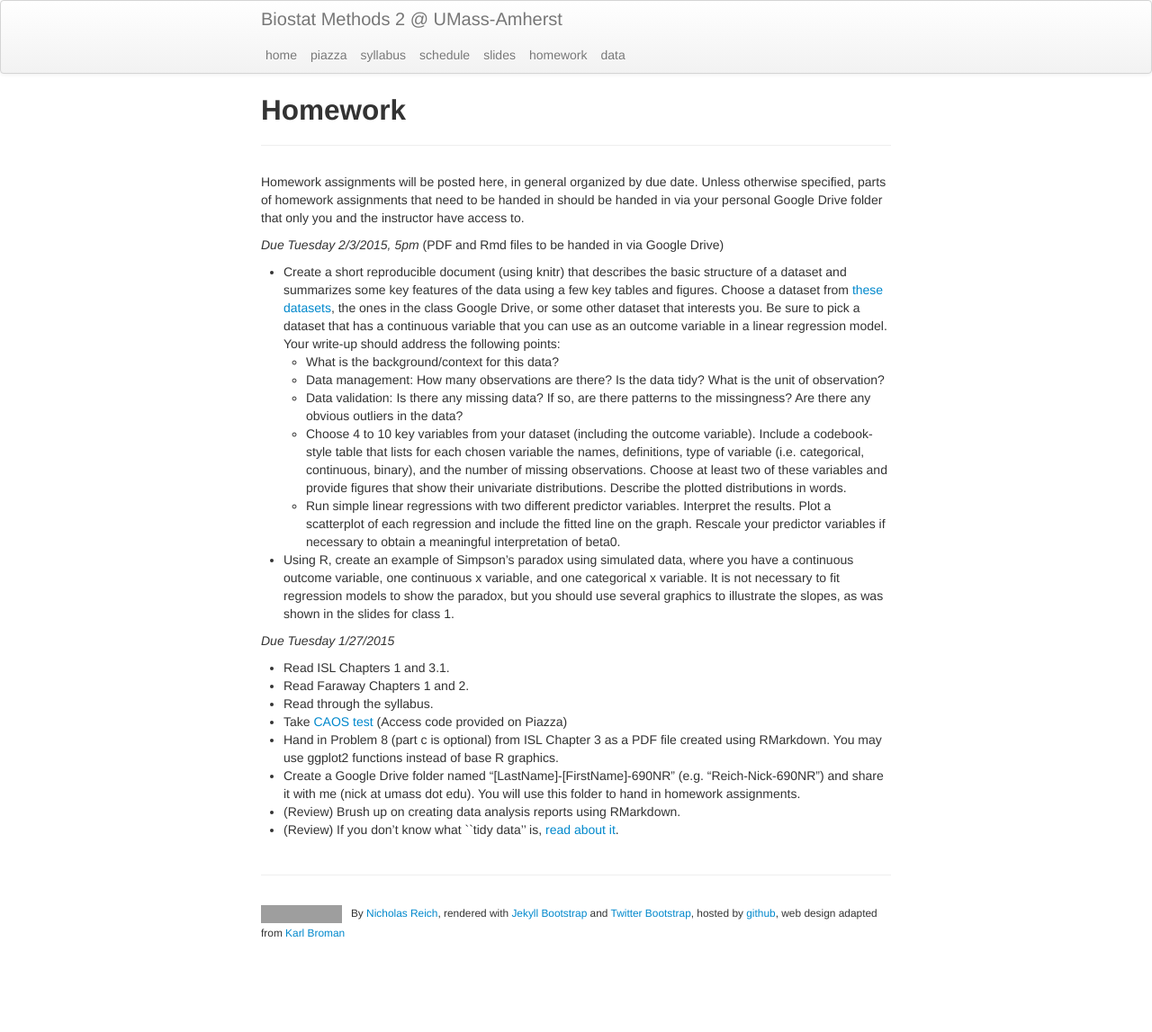
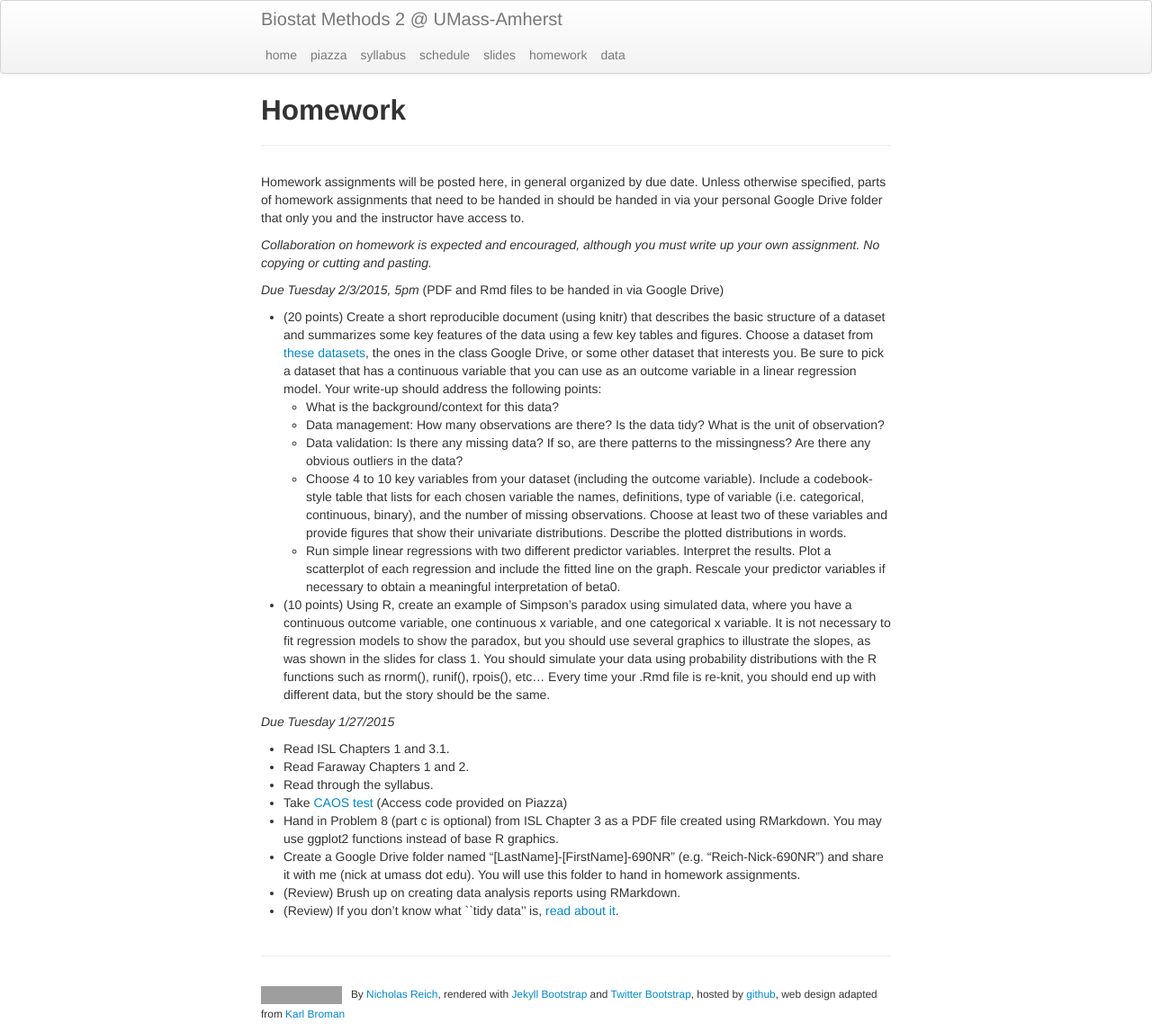
Before and after one commit to nickreich/stat-modeling-2015, a Jekyll site: the page built from pages/homework.md, in a window 1280 px wide. Shown: the whole page at 90% size. Built offline with Jekyll 4.4.1, drawn with Linux system fonts in a browser that asks for light colours; before the commit the page ends 1057 px from its top, so only the background shows below that; grey boxes are pictures that could not be loaded.

Commit message:
homework page updates

```diff
--- a/pages/homework.md
+++ b/pages/homework.md
@@ -6,16 +6,18 @@ tagline:
 
 Homework assignments will be posted here, in general organized by due date. Unless otherwise specified, parts of homework assignments that need to be handed in should be handed in via your personal Google Drive folder that only you and the instructor have access to.
 
+*Collaboration on homework is expected and encouraged, although you must write up your own assignment. No copying or cutting and pasting.*
+
 _Due Tuesday 2/3/2015, 5pm_
 (PDF and Rmd files to be handed in via Google Drive)
 
-* Create a short reproducible document (using knitr) that describes the basic structure of a dataset and summarizes some key features of the data using a few key tables and figures. Choose a dataset from [these datasets](datasets.html),  the ones in the class Google Drive, or some other dataset that interests you. Be sure to pick a dataset that has a continuous variable that you can use as an outcome variable in a linear regression model. Your write-up should address the following points:
+* (20 points) Create a short reproducible document (using knitr) that describes the basic structure of a dataset and summarizes some key features of the data using a few key tables and figures. Choose a dataset from [these datasets](datasets.html),  the ones in the class Google Drive, or some other dataset that interests you. Be sure to pick a dataset that has a continuous variable that you can use as an outcome variable in a linear regression model. Your write-up should address the following points:
   * What is the background/context for this data?
   * Data management: How many observations are there? Is the data tidy? What is the unit of observation?
   * Data validation: Is there any missing data? If so, are there patterns to the missingness? Are there any obvious outliers in the data?
   * Choose 4 to 10 key variables from your dataset (including the outcome variable). Include a codebook-style table that lists for each chosen variable the names, definitions, type of variable (i.e. categorical, continuous, binary), and the number of missing observations. Choose at least two of these variables and provide figures that show their univariate distributions. Describe the plotted distributions in words.
   * Run simple linear regressions with two different predictor variables. Interpret the results. Plot a scatterplot of each regression and include the fitted line on the graph. Rescale your predictor variables if necessary to obtain a meaningful interpretation of beta0.
-*  Using R, create an example of Simpson's paradox using simulated data, where you have a continuous outcome variable, one continuous x variable, and one categorical x variable. It is not necessary to fit regression models to show the paradox, but you should use several graphics to illustrate the slopes, as was shown in the slides for class 1.
+* (10 points) Using R, create an example of Simpson's paradox using simulated data, where you have a continuous outcome variable, one continuous x variable, and one categorical x variable. It is not necessary to fit regression models to show the paradox, but you should use several graphics to illustrate the slopes, as was shown in the slides for class 1. You should simulate your data using probability distributions with the R functions such as rnorm(), runif(), rpois(), etc... Every time your .Rmd file is re-knit, you should end up with different data, but the story should be the same.
 
 
 _Due Tuesday 1/27/2015_
```
